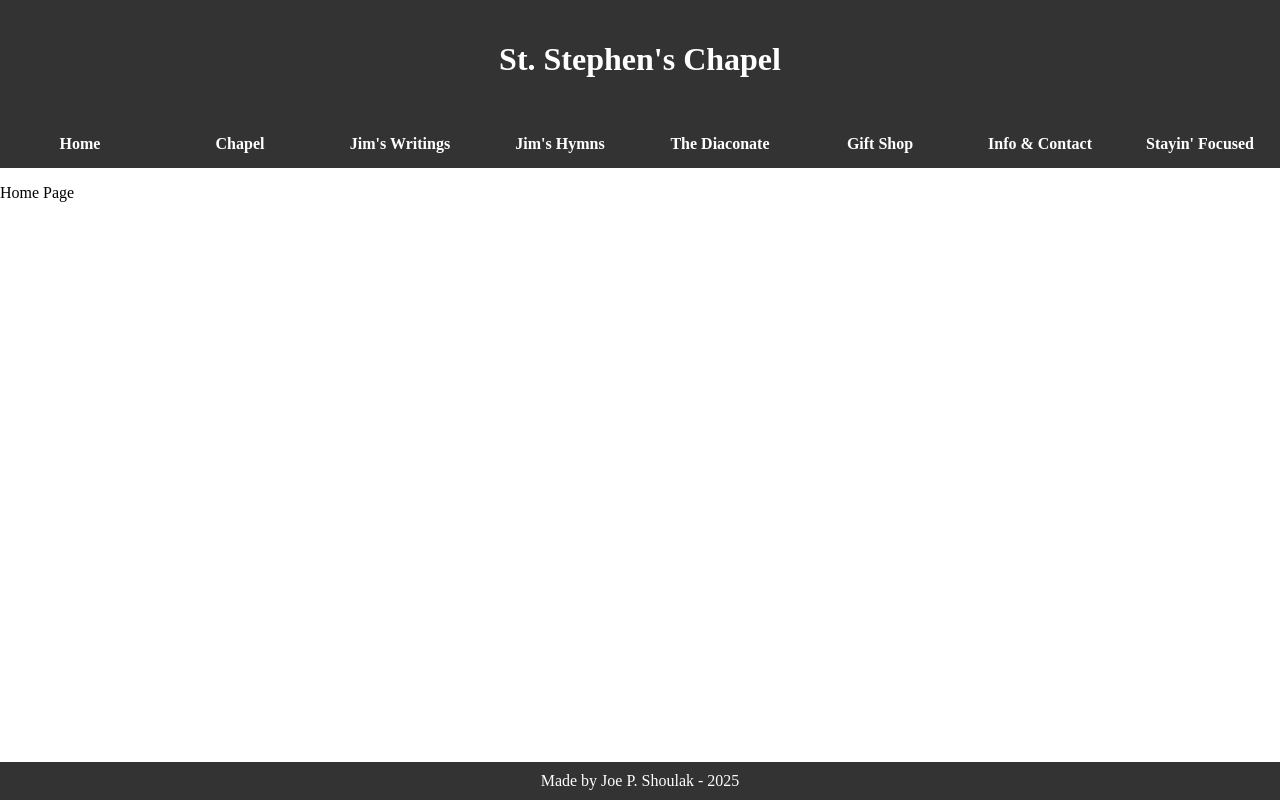
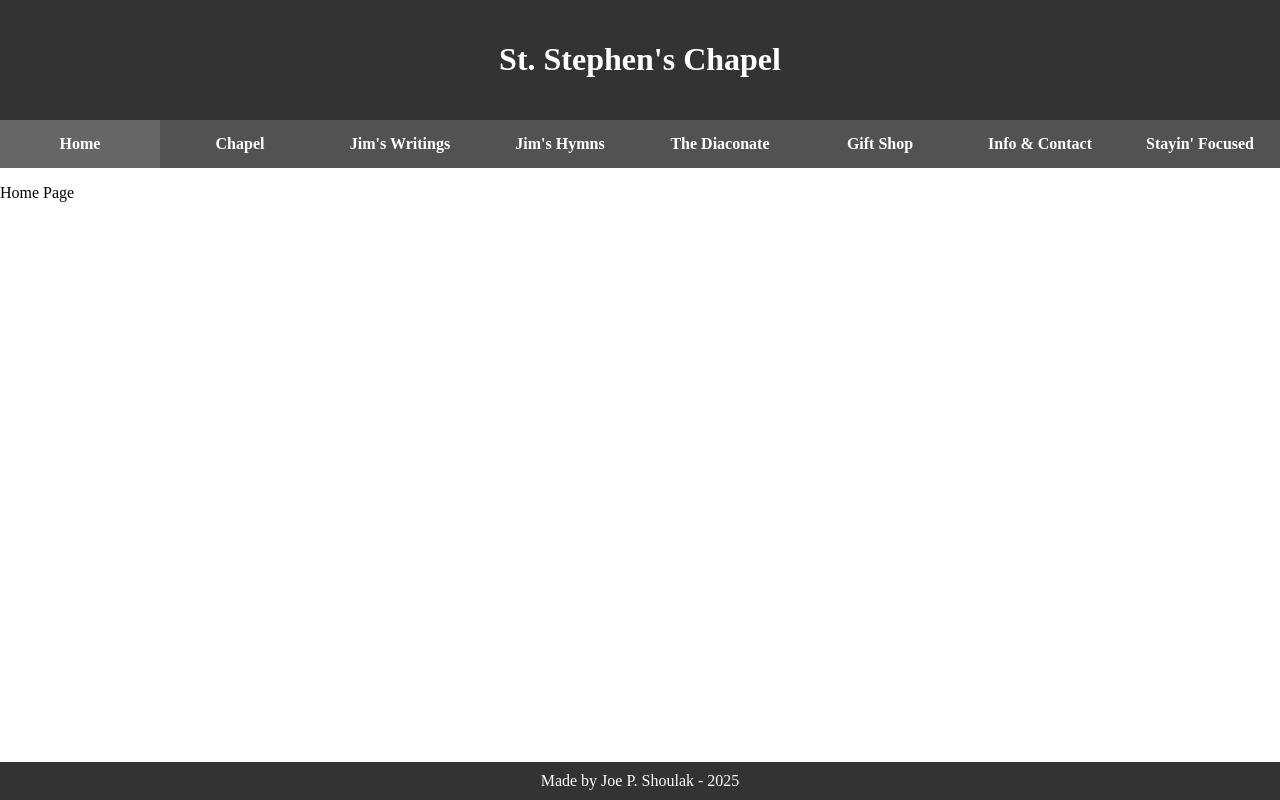
Before and after one commit to JoePShoulak/jim_site, a React (Vite) app: page / in a window 1280 px wide. Built offline with nearby package versions, Linux system fonts and the light colour scheme.

Commit message:
converted to sass

```diff
--- a/package.json
+++ b/package.json
@@ -15,7 +15,8 @@
     "express": "^4.21.2",
     "react": "^19.0.0",
     "react-dom": "^19.0.0",
-    "react-router-dom": "^7.1.5"
+    "react-router-dom": "^7.1.5",
+    "sass": "^1.85.1"
   },
   "devDependencies": {
     "@eslint/js": "^9.19.0",
--- a/src/App.jsx
+++ b/src/App.jsx
@@ -1,4 +1,4 @@
-import "./stylesheets/App.css";
+import "./stylesheets/App.scss";
 import {
   Home,
   Chapel,
--- a/src/stylesheets/App.css
+++ /dev/null
@@ -1,6 +0,0 @@
-/* @import url("./Pages.css"); */
-@import url("./Components.css");
-
-body {
-  margin: 0px;
-}
--- /dev/null
+++ b/src/stylesheets/App.scss
@@ -0,0 +1,6 @@
+/* @use"./Pages.scss"; */
+@use "./Components.scss";
+
+body {
+  margin: 0px;
+}
--- a/src/stylesheets/Components.css
+++ /dev/null
@@ -1,57 +0,0 @@
-:root {
-  --background-color: #333;
-}
-
-/* HEADER */
-header {
-  width: 100%;
-  background-color: var(--background-color);
-  color: #fff;
-  padding: 20px;
-  box-sizing: border-box;
-  text-align: center;
-  margin: 0;
-}
-
-/* NAV BAR */
-nav {
-  display: flex;
-  margin: 0;
-  padding: 0;
-  background-color: var(--background-color);
-  /* filter: brightness(1.5); */
-}
-
-nav a {
-  flex: 1;
-  text-align: center;
-  padding: 15px 0;
-  color: #fff;
-  text-decoration: none;
-  font-weight: bold;
-  transition: background-color 0.3s ease;
-}
-
-nav a:hover {
-  background-color: var(--background-color);
-  /* filter: brightness(1.5); */
-}
-
-/* Active state: styled as hovered and unclickable */
-nav a.active {
-  background-color: var(--background-color);
-  /* filter: brightness(1.5); */
-  pointer-events: none;
-}
-
-/* FOOTER */
-footer {
-  position: fixed;
-  bottom: 0;
-  left: 0;
-  width: 100%;
-  background-color: var(--background-color);
-  color: #fff;
-  text-align: center;
-  padding: 10px 0;
-}
--- /dev/null
+++ b/src/stylesheets/Components.scss
@@ -0,0 +1,49 @@
+@use "./colors.scss";
+@use 'sass:color';
+
+header {
+  width: 100%;
+  background-color: colors.$background;
+  color: #fff;
+  padding: 20px;
+  box-sizing: border-box;
+  text-align: center;
+  margin: 0;
+}
+
+nav {
+  display: flex;
+  margin: 0;
+  padding: 0;
+  background-color: color.scale(colors.$background, $lightness: 15%);
+
+  a {
+    flex: 1;
+    text-align: center;
+    padding: 15px 0;
+    color: #fff;
+    text-decoration: none;
+    font-weight: bold;
+    transition: background-color 0.3s ease;
+
+    &:hover,
+    &.active {
+      background-color: color.scale(colors.$background, $lightness: 25%);
+    }
+
+    &.active {
+      pointer-events: none;
+    }
+  }
+}
+
+footer {
+  position: fixed;
+  bottom: 0;
+  left: 0;
+  width: 100%;
+  background-color: colors.$background;
+  color: #fff;
+  text-align: center;
+  padding: 10px 0;
+}
--- /dev/null
+++ b/src/stylesheets/colors.scss
@@ -0,0 +1 @@
+$background: #333;
```
Also changed, not shown: src/stylesheets/Pages.css (added), src/stylesheets/Pages.scss (added), 1 other file (tests, documents, lock files or other folders).
